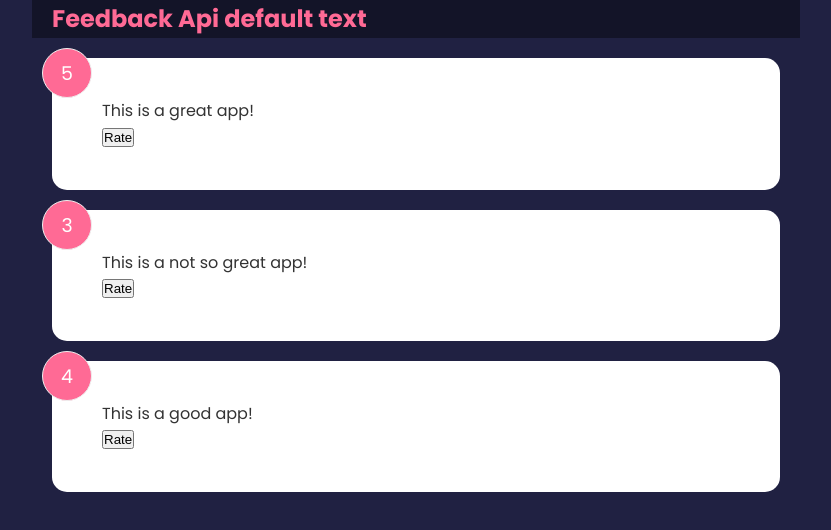
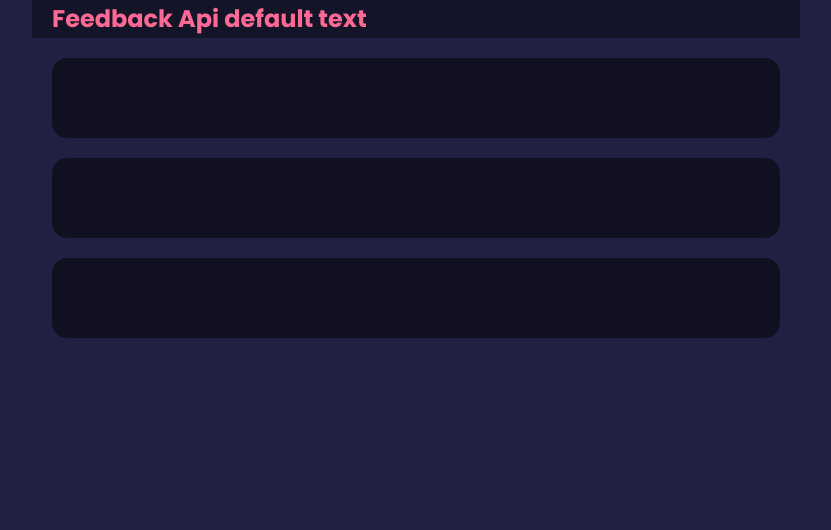
Before and after one commit to Gokhan-Unal/feedback-app, a React (Create React App) app: page / in a window 1280 px wide. Shown: the top 530 px of the page, without its empty margins (224-1055 px from the left). Built offline with nearby package versions, Linux system fonts and the light colour scheme.

Commit message:
Card and propTypes

```diff
--- a/src/components/FeedbackItem.js
+++ b/src/components/FeedbackItem.js
@@ -1,11 +1,20 @@
 import React, { useState } from 'react';
+import Card from './shared/Card';
+import PropTypes from 'prop-types';
 
 export default function FeedbackItem({ id, rating, text }) {
   return (
-    <div className='card'>
+    <Card reverse>
       <div className='num-display'>{rating}</div>
       <div className='text-display'>{text}</div>
       <button>Rate</button>
-    </div>
+    </Card>
   );
 }
+
+
+FeedbackItem.propTypes = {
+  id: PropTypes.number,
+  rating: PropTypes.number,
+  text: PropTypes.string,
+};
--- /dev/null
+++ b/src/components/shared/Card.js
@@ -0,0 +1,28 @@
+import React from 'react';
+import PropTypes from 'prop-types';
+
+export default function Card({ children, reverse }) {
+  // return (
+  // <div className={`card ${reverse && 'reverse'}`}>
+  //   {children}
+  // </div>
+  // )
+  return (
+    <div
+      className='card'
+      style={{
+        backgroundColor: reverse ? 'rgba(0, 0, 0, 0.5)' : '#fff',
+        color: reverse ? '#fff' : '#000',
+      }}
+    ></div>
+  );
+}
+
+Card.defaultProps = {
+  reverse: true,
+};
+
+Card.propTypes = {
+  reverse: PropTypes.bool,
+  children: PropTypes.node.isRequired,
+};
```
Also changed, not shown: src/components/FeedbackList.js (+11 -0 lines).
